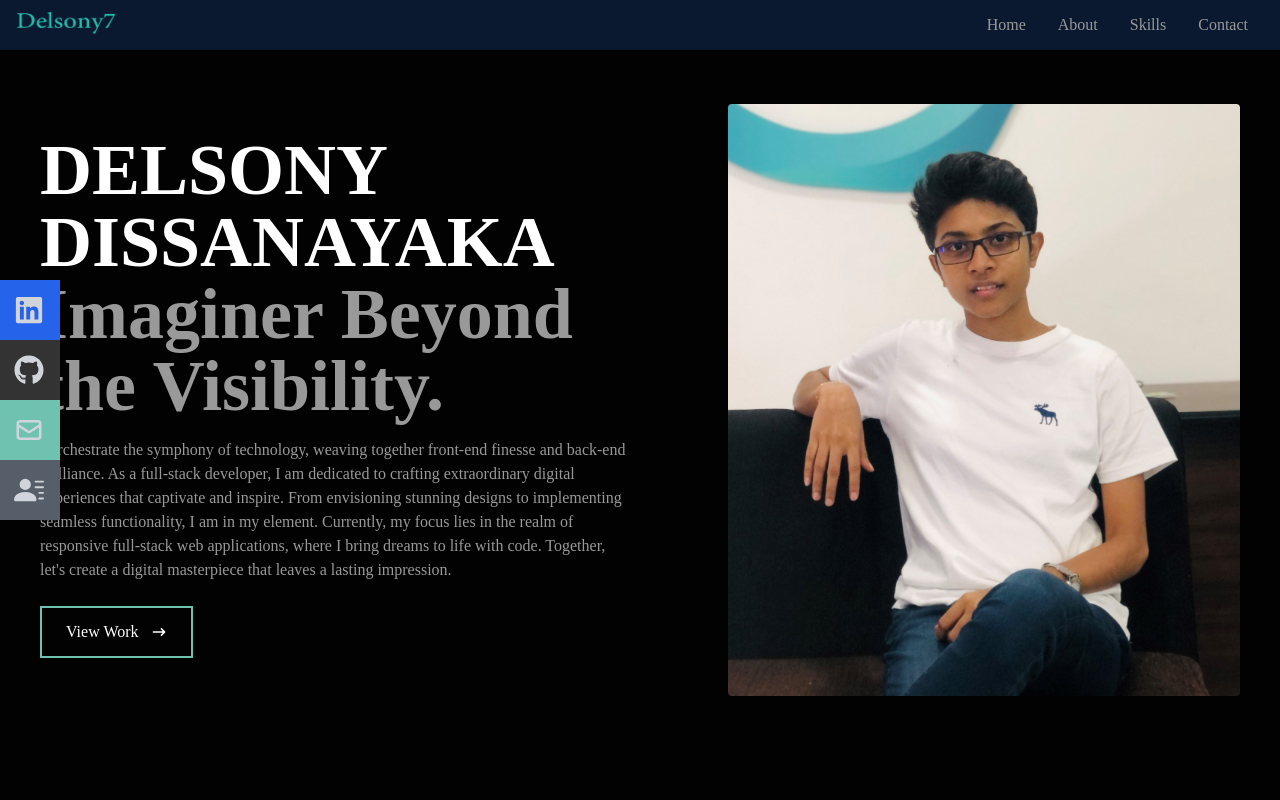
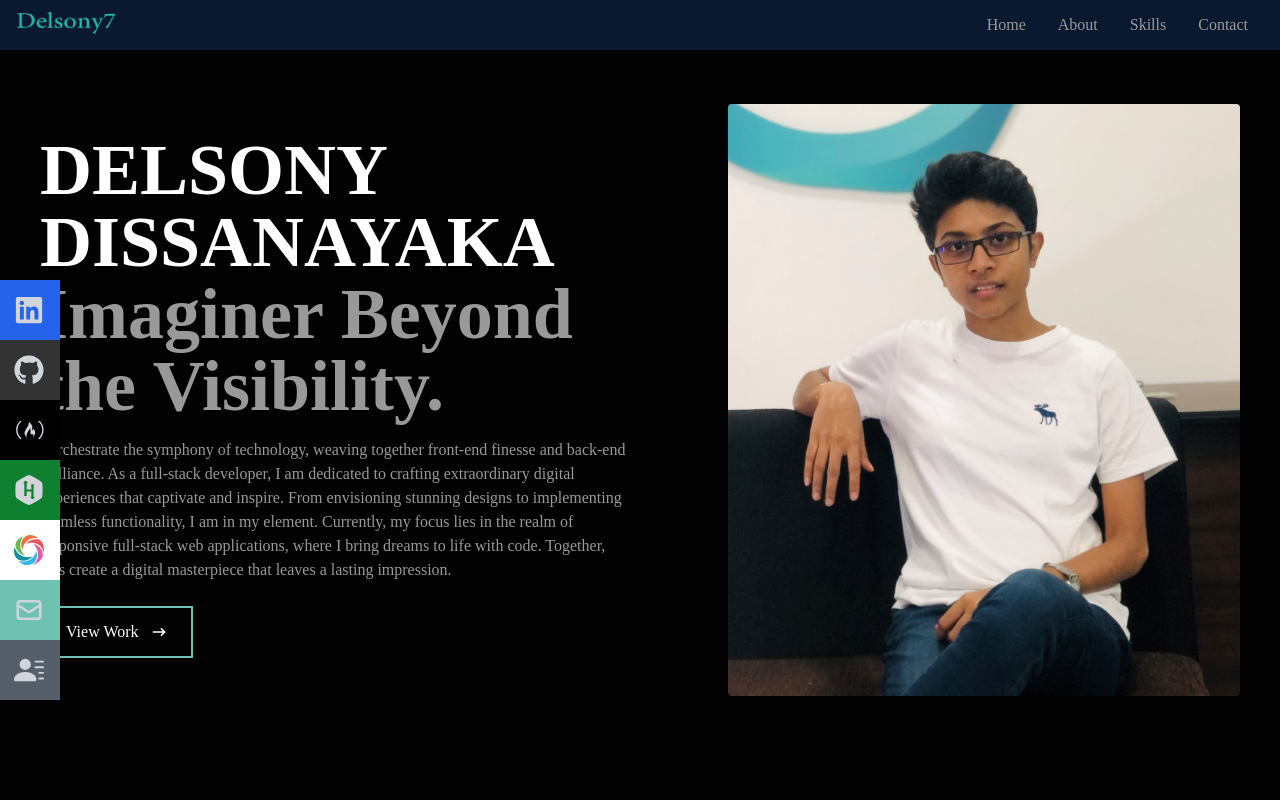
Before and after one commit to dellsony7/personal_portfolio, a React (Create React App) app: page / in a window 1280 px wide. Shown: the top 800 px of the page. Built offline with nearby package versions, Linux system fonts and the light colour scheme.

Commit message:
profile updates

```diff
--- a/src/components/Navbar.jsx
+++ b/src/components/Navbar.jsx
@@ -1,11 +1,12 @@
 import React, { useState } from "react";
+import Sololearn from "../assets/sololearn.svg";
 import {
   FaBars,
   FaTimes,
   FaGithub,
   FaLinkedin,
-  FaFacebook,
-  FaLinkedinIn,
+  FaFreeCodeCamp,
+  FaHackerrank,
 } from "react-icons/fa";
 import { HiOutlineMail } from "react-icons/hi";
 import { BsFillPersonLinesFill } from "react-icons/bs";
@@ -118,6 +119,45 @@ const Navbar = () => {
               Github <FaGithub size={30} />
             </a>
           </li>
+          <li className="w-[160px] h-[60px] flex justify-between items-center ml-[-100px] hover:ml-[-10px] duration-300 bg-[#000000]">
+            <a
+              className="flex justify-between items-center w-full text-gray-300"
+              href="https://www.freecodecamp.org/fcc6196b037-a1a1-4835-82f6-52ac4c252b4b"
+              target="_blank"
+              rel="noopener noreferrer"
+            >
+              Free Code Camp <FaFreeCodeCamp size={30} />
+            </a>
+          </li>
+
+          <li className="w-[180px] h-[60px] flex justify-between items-center ml-[-120px] hover:ml-[-10px] duration-300 bg-[#0e8030]">
+            <a
+              className="flex justify-between items-center w-full text-gray-300"
+              href="https://www.hackerrank.com/eng_dellsony?hr_r=1"
+              target="_blank"
+              rel="noopener noreferrer"
+            >
+              HackerRank <FaHackerrank size={30} />
+            </a>
+          </li>
+
+          <li className="w-[180px] h-[60px] flex justify-between items-center ml-[-120px] hover:ml-[-10px] duration-300 bg-[#ffffff]">
+            <a
+              className="flex justify-between items-center w-full text-gray-500"
+              href="https://www.sololearn.com/profile/28574310"
+              target="_blank"
+              rel="noopener noreferrer"
+            >
+              Solo Learn{" "}
+              <img
+                src={Sololearn}
+                alt="Sololearn Icon"
+                width={30}
+                height={30}
+              />
+            </a>
+          </li>
+
           <li className="w-[160px] h-[60px] flex justify-between items-center ml-[-100px] hover:ml-[-10px] duration-300 bg-[#6fc2b0]">
             <a
               className="flex justify-between items-center w-full text-gray-300"
```
Also changed, not shown: src/assets/sololearn.svg (added).
